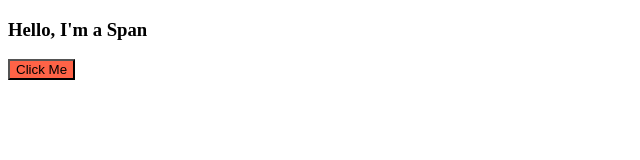
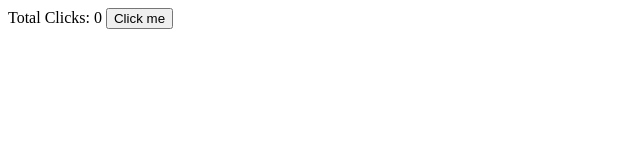
Before and after one commit to moong0328/React-For-Beginners, a plain HTML site: page vanilla.html in a window 1280 px wide. Shown: the whole page, without its empty margins (0-640 px from the left). Drawn offline with nearby package versions, Linux system fonts and the light colour scheme.

Commit message:
09-18 (2)

```diff
--- a/vanilla.html
+++ b/vanilla.html
@@ -1,29 +1,19 @@
 <!DOCTYPE html>
 <html>
     <body>
-        <div id="root"></div>
+        <span>Total Clicks: 0</span>
+        <button id="btn">Click me</button>
     </body>
-    <script src="https://unpkg.com/react@18.2.0/umd/react.production.min.js"></script>
-    <script src="https://unpkg.com/react-dom@18.2.0/umd/react-dom.production.min.js"></script>
     <script>
-        const root = document.getElementById("root")
-        // Is 'Not' Developer Uses. Only For This Class.
-        const h3 = React.createElement("h3",
-        {
-            id: "title",
-            onMouseEnter: () => console.log('Mouse Enter')
-        },
-        "Hello, I'm a Span");
-        const btn = React.createElement("button",
-        {
-            onClick: () => console.log("I'm Clicked"),
-            style: {
-                backgroundColor: "tomato"
-            }
-        },
-        "Click Me");
-        const container = React.createElement("div", null, [h3, btn])
-        // Show it to the User
-        ReactDOM.render(container, root);
+        let counter = 0;
+        const button = document.getElementById("btn");
+        const span = document.querySelector("span");
+        function handleClick() {
+            counter = counter + 1;
+            span.innerText = `Total Clicks: ${counter}`;
+        }
+        button.addEventListener("click", handleClick);
+
+        // add handle... handle... handle... handle...
     </script>
 </html>
```
Also changed, not shown: index.html (+43 -15 lines).
